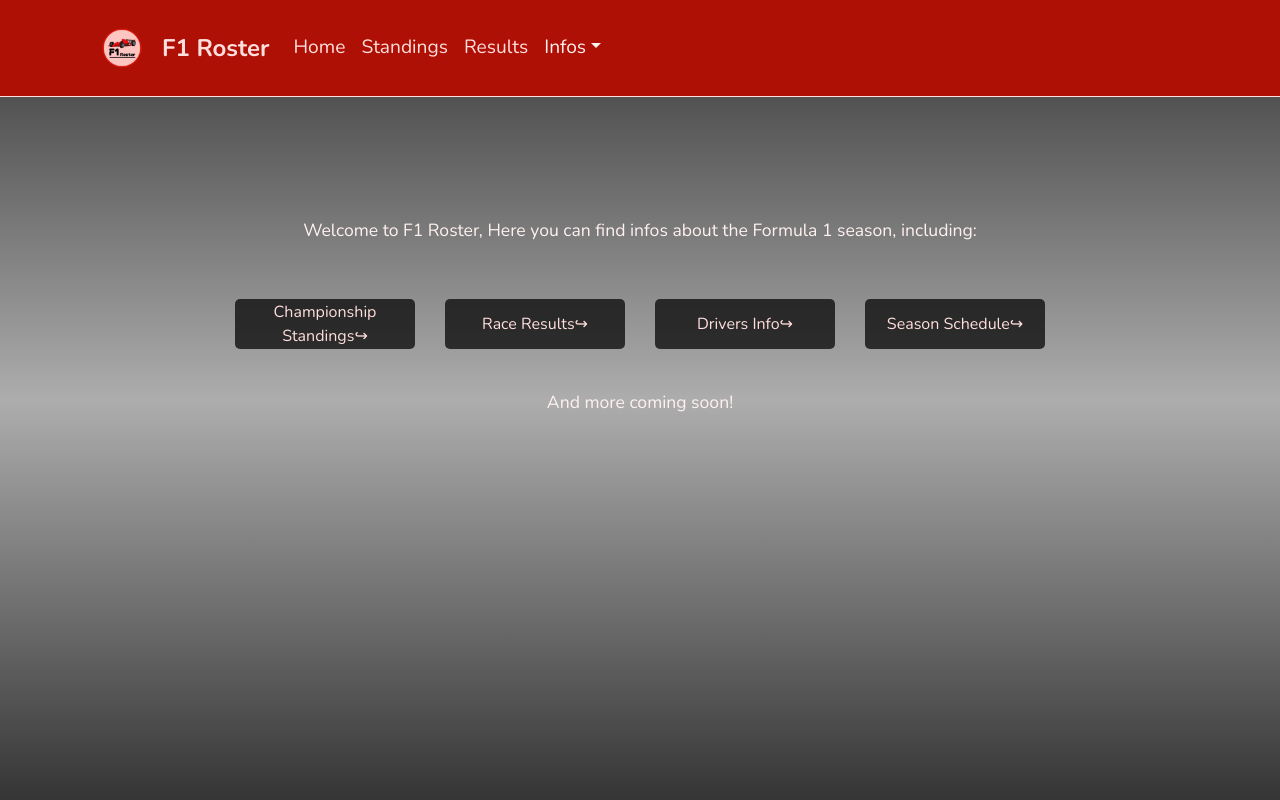
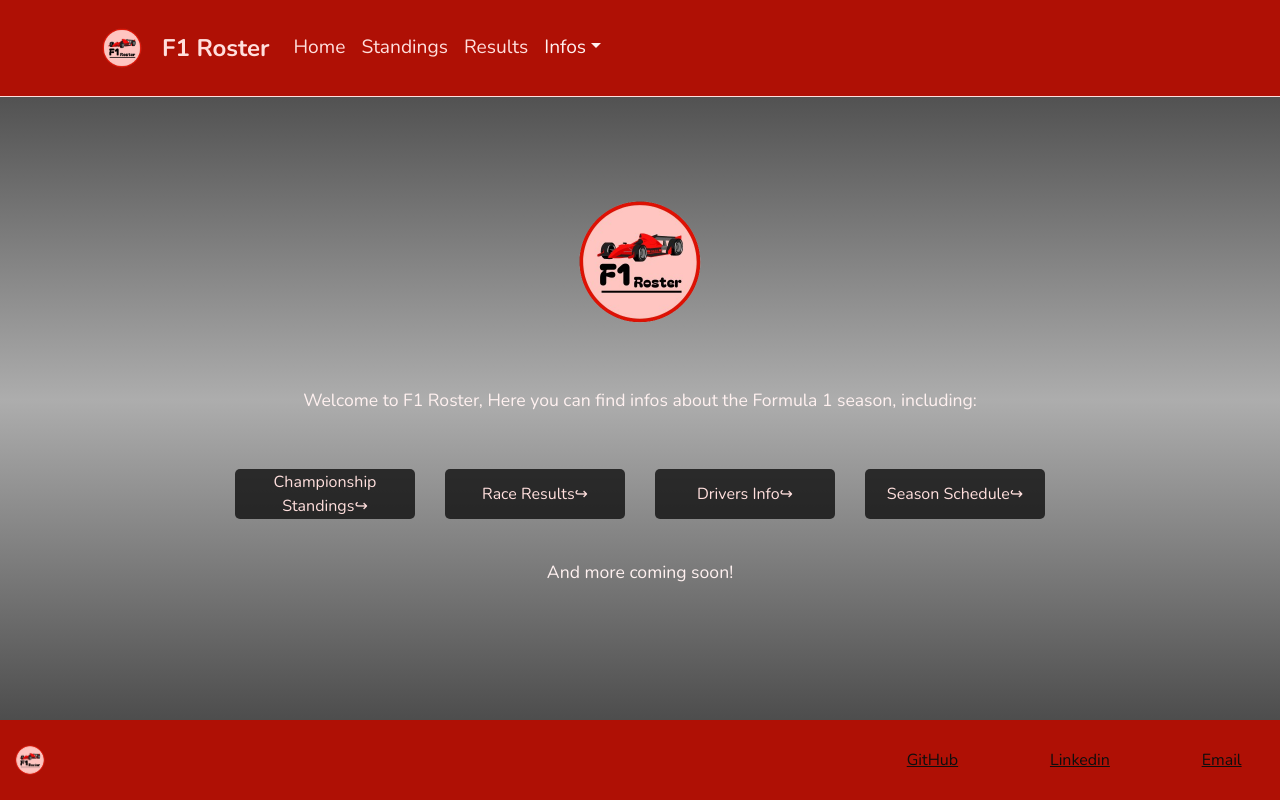
Before and after one commit to matheuslinkdev/f1_roster, a React (Vite) app: page / in a window 1280 px wide. Built offline with nearby package versions, Linux system fonts and the light colour scheme.

Commit message:
Creating the footer

```diff
--- a/src/App.jsx
+++ b/src/App.jsx
@@ -1,6 +1,4 @@
 import { Outlet, Router, Routes } from "react-router-dom";
-import NavBar from "./Components/NavBar";
-
 
 function App() {
   return (
--- a/src/Components/DriversList/index.jsx
+++ b/src/Components/DriversList/index.jsx
@@ -6,7 +6,7 @@ import "./style.scss";
 
 const DriversList = ({ drivers }) => {
   return (
-    <main>
+    <article>
       <h1 className="page-name">Drivers: </h1>
       <ListGroup className="drivers-list">
         {drivers
@@ -53,7 +53,7 @@ const DriversList = ({ drivers }) => {
             );
           })}
       </ListGroup>
-    </main>
+    </article>
   );
 };
 
--- a/src/Components/DriversList/style.scss
+++ b/src/Components/DriversList/style.scss
@@ -64,6 +64,7 @@
     flex-wrap: wrap;
     justify-content: space-evenly;
 
+
     .driver-img {
       width: 70px;
     }
--- /dev/null
+++ b/src/Components/Footer/index.jsx
@@ -0,0 +1,40 @@
+import f1_roster_icon from "/public/icons/f1_roster-icon.png";
+import "./style.scss";
+
+const Footer = () => {
+  return (
+    <footer>
+      <section className="footer-logo">
+        <img src={f1_roster_icon} alt="" />
+      </section>
+      <ul className="link-list">
+        <li>
+          <a
+            href="https://github.com/MthsLnk-gthb?tab=repositories"
+            target="_blank"
+          >
+            GitHub
+          </a>
+        </li>
+        <li>
+          <a
+            href="https://www.linkedin.com/in/matheus-link-21b3a4265/"
+            target="_blank"
+          >
+            Linkedin
+          </a>{" "}
+        </li>
+        <li>
+          <a
+            href="https://mail.google.com/mail/u/0/?tab=rm&ogbl#sent?compose=GTvVlcSGMvlwrGVmbWddCTVhwpKzkzNWbWzTzzchQPSTxVKTpHkjqcjqGCjhvLvQTvDKrJhvSZqKm"
+            target="_blank"
+          >
+            Email
+          </a>
+        </li>
+      </ul>
+    </footer>
+  );
+};
+
+export default Footer;
--- /dev/null
+++ b/src/Components/Footer/style.scss
@@ -0,0 +1,41 @@
+@import '../../styles/variables.scss';
+
+footer{
+    width: 100%;
+    height: 10dvh;
+    background-color: $red-800;
+    display: flex;
+    flex-wrap: wrap;
+    gap: 15px;
+    justify-content: space-between;
+    align-items: center;
+    position: absolute;
+    bottom: 0;
+
+
+    .footer-logo{
+        img{
+            width: 60px;
+            height: 60px;
+        }
+    }
+
+    .link-list{
+       list-style: none;
+        display: flex;
+        flex-wrap: wrap;
+        gap: 15px;
+        justify-content: space-between;
+        align-items: center;
+        margin: 0;
+
+        li{
+            margin: 0 3dvw;
+
+            a{
+                color: $black-800;
+            }
+        }
+
+    }
+}
--- a/src/Components/HomeText/index.jsx
+++ b/src/Components/HomeContent/index.jsx
@@ -1,9 +1,13 @@
 import { Link } from "react-router-dom"
 import './style.scss'
 
-const HomeTexts = () => {
+import f1_roster_icon from '/public/icons/f1_roster-icon.png'
+
+const HomeContent = () => {
   return (
     <article className="home-texts">
+
+        <img src={f1_roster_icon} alt="" />
         <section className="text-content">
             <p>
                 Welcome to F1 Roster,
@@ -30,4 +34,4 @@ const HomeTexts = () => {
   )
 }
 
-export default HomeTexts
+export default HomeContent
--- a/src/Components/HomeText/style.scss
+++ b/src/Components/HomeContent/style.scss
@@ -1,7 +1,16 @@
 @import '../../styles/variables.scss';
 
 .home-texts {
-    margin: 15dvh 0;
+    display: flex;
+    flex-direction: column;
+    justify-content: center;
+    align-items: center;
+    margin: 5dvh 0;
+
+    img{
+        width: 250px;
+        margin: auto;
+    }
 
     .text-content {
         display: flex;
--- a/src/Components/WorkInProgress/index.jsx
+++ b/src/Components/WorkInProgress/index.jsx
@@ -1,6 +1,19 @@
 const WorkInProgress = () => {
   return (
-    <article>WorkInProgress</article>
+    <article style={{
+      display: "flex",
+      flexDirection: "column",
+      justifyContent: "center",
+      alignItems: "center",
+      height: "60dvh"
+    }}>
+      <h1>
+        Work in progress...
+      </h1>
+      <p>
+        Some infos are currently not available due API limitations.
+      </p>
+    </article>
   )
 }
 
--- a/src/Pages/Constructors/index.jsx
+++ b/src/Pages/Constructors/index.jsx
@@ -1,11 +1,13 @@
 import NavBar from "../../Components/NavBar";
 import WorkInProgress from "../../Components/WorkInProgress";
+import Footer from './../../Components/Footer/index';
 
 const ConstructorsPage = () => {
   return (
     <main>
-      <NavBar /> ConstructorsPage
+      <NavBar />
       <WorkInProgress/>
+      <Footer/>
     </main>
   );
 };
--- a/src/Pages/HomePage/index.jsx
+++ b/src/Pages/HomePage/index.jsx
@@ -1,11 +1,13 @@
-import HomeTexts from "../../Components/HomeText";
+import Footer from "../../Components/Footer";
+import HomeContent from "../../Components/HomeContent";
 import NavBar from "../../Components/NavBar";
 
 function HomePage() {
   return (
     <main >
         <NavBar/>
-      <HomeTexts/>
+      <HomeContent/>
+      <Footer/>
     </main>
   );
 }
--- a/src/styles/index.scss
+++ b/src/styles/index.scss
@@ -10,6 +10,12 @@
 body {
   background-image: linear-gradient(to bottom, $black-300, $gray-400 , $black-300);
   background-attachment: fixed;
+  min-height: 100%;
+}
+
+main{
+  min-height: 100dvh;
+  position: relative;
 }
 
 .page-name {
```
